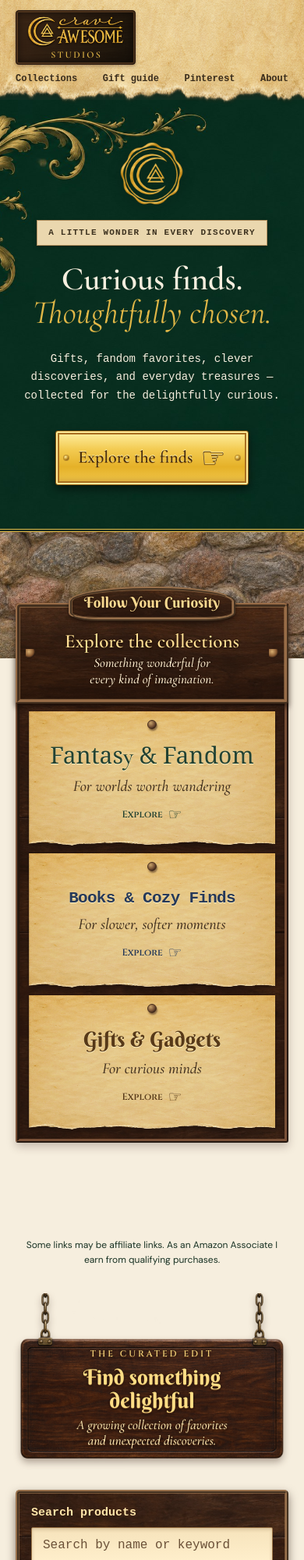
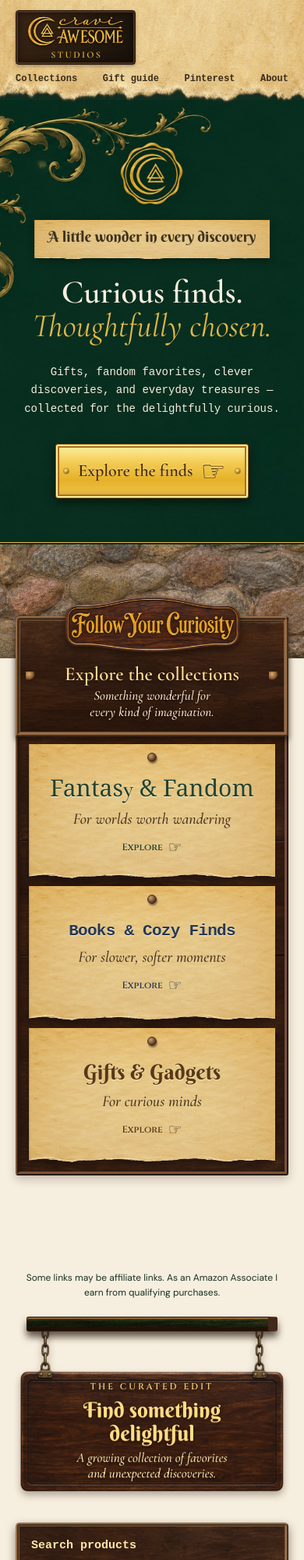
Before and after one commit to craviawesome/craviawesome-affiliates, a plain HTML site: page index.html in a window 390 px wide. Shown: the top 2000 px of the page at 78% size. Drawn offline with nearby package versions, Linux system fonts and the light colour scheme; a web font is replaced by a local one.

Commit message:
Add carved walnut, torn parchment, and Victorian brass details

```diff
--- a/index.html
+++ b/index.html
@@ -1,7 +1,7 @@
 <!doctype html>
 <html lang="en">
 <head>
-  <meta charset="utf-8"><meta name="viewport" content="width=device-width,initial-scale=1"><meta name="theme-color" content="#202F57"><meta name="description" content="Curated discoveries, thoughtful gifts and everyday wonders from CraviAwesome Studios."><title>CraviAwesome Studios | Curated Finds & Gifts</title><link rel="icon" type="image/png" href="assets/favicon.png"><link rel="stylesheet" href="styles.css?v=studio-parchment">
+  <meta charset="utf-8"><meta name="viewport" content="width=device-width,initial-scale=1"><meta name="theme-color" content="#202F57"><meta name="description" content="Curated discoveries, thoughtful gifts and everyday wonders from CraviAwesome Studios."><title>CraviAwesome Studios | Curated Finds & Gifts</title><link rel="icon" type="image/png" href="assets/favicon.png"><link rel="stylesheet" href="styles.css?v=carved-details">
 </head>
 <body>
 <a class="skip" href="#main">Skip to content</a>
@@ -12,7 +12,7 @@
 <main id="main">
 <section class="hero heritage-hero">
   <img class="hero-emblem" src="assets/craviawesome-emblem.png" alt="" aria-hidden="true">
-  <div class="eyebrow">A LITTLE WONDER IN EVERY DISCOVERY</div>
+  <div class="eyebrow">A little wonder in every discovery</div>
   <h1>Curious finds.<br><i>Thoughtfully chosen.</i></h1>
   <p>Gifts, fandom favorites, clever discoveries, and everyday treasures — collected for the delightfully curious.</p>
   <a class="button heritage-button" href="#finds">Explore the finds <span class="manicule" aria-hidden="true">☞</span></a>
@@ -21,7 +21,7 @@
 <section class="section" id="collections">
   <div class="collections">
     <header class="collection-board-heading">
-      <span class="collection-kicker">Follow Your Curiosity</span>
+      <img class="collection-kicker" src="assets/carved-curiosity-crest.png" alt="Follow Your Curiosity" width="780" height="260">
       <h2>Explore the collections</h2>
       <p>Something wonderful for every kind of imagination.</p>
     </header>
@@ -65,12 +65,14 @@
     <h2 id="pinterest-title">Latest from Pinterest</h2>
   </div>
   <div class="pinterest-widget">
+    <div class="brass-corners" aria-hidden="true"><span></span><span></span><span></span><span></span></div>
     <a data-pin-do="embedUser" data-pin-scale-width="175" data-pin-scale-height="550" data-pin-board-width="1080" href="https://www.pinterest.com/craviawesome/" hidden></a>
   </div>
   <a class="button heritage-button" href="https://www.pinterest.com/craviawesome/">Browse all Pins on Pinterest <span class="manicule" aria-hidden="true">☞</span></a>
 </section>
 <section class="about" id="about" aria-labelledby="about-title">
   <div class="studio-note">
+    <div class="brass-corners" aria-hidden="true"><span></span><span></span><span></span><span></span></div>
     <span class="eyebrow">A NOTE FROM THE STUDIO</span>
     <h2 id="about-title">Good finds have a little magic.</h2>
     <p>CraviAwesome Studios is a home for thoughtfully curated recommendations — from imaginative gifts to clever everyday essentials. We value useful details, thoughtful design, and the joy of discovering something unexpected.</p>
--- a/styles.css
+++ b/styles.css
@@ -100,14 +100,14 @@ body{background:var(--cream);color:var(--ink)}
   font: 400 clamp(14px, 1.5vw, 16px)/1.7 'Courier New', Courier, monospace;
 }
 .heritage-hero .eyebrow {
-  max-width: 100%;
-  padding: 8px 14px 7px;
-  border: 1px solid #b28f5e;
-  background: #ead7ae;
+  max-width: min(100%, 490px);
+  padding: 11px clamp(18px, 4vw, 35px) 17px;
+  background: url('assets/torn-quest-paper.png') center / 100% 100% no-repeat;
   color: #3d321f;
-  font: 700 11px/1.45 'Courier New', Courier, monospace;
-  letter-spacing: .11em;
-  box-shadow: 0 2px 5px #0004;
+  font: 400 clamp(19px, 3vw, 27px)/1.15 'Berkshire Swash', Georgia, serif;
+  letter-spacing: normal;
+  text-wrap: balance;
+  filter: drop-shadow(0 3px 4px #0005);
 }
 .button.heritage-button {
   position: relative;
@@ -221,17 +221,12 @@ body{background:var(--cream);color:var(--ink)}
   text-shadow: 0 1px 2px #1c0e06, 0 -1px #2a1408;
 }
 .collection-kicker {
-  display: table;
+  display: block;
+  width: clamp(225px, 40vw, 344px);
   max-width: 100%;
-  margin: -26px auto 0;
-  padding: 6px clamp(14px, 4vw, 38px) 8px;
-  border: 4px ridge #98704b;
-  border-radius: 48% 48% 18% 18% / 44% 44% 24% 24%;
-  background: linear-gradient(#75482330, #1a0d08a3),
-              #52301e url('assets/weathered-walnut.jpg') center / 520px auto;
-  box-shadow: 0 3px 4px #180c07b8, inset 0 0 0 1px #d3a06b69;
-  color: #f7d890;
-  font: 400 clamp(19px, 3.2vw, 30px)/1.15 'Berkshire Swash', 'Cormorant Garamond', Georgia, serif;
+  height: auto;
+  margin: clamp(-49px, -5.5vw, -32px) auto 0;
+  filter: drop-shadow(0 4px 4px #180c07b8);
 }
 .collection-board-heading h2 {
   margin: 13px 0 5px;
@@ -464,6 +459,7 @@ body{background:var(--cream);color:var(--ink)}
 }
 .about p { color: var(--green); }
 .studio-note {
+  position: relative;
   max-width: 780px;
   margin: 0 auto;
   padding: clamp(32px, 6vw, 58px) clamp(22px, 5vw, 54px);
@@ -475,18 +471,36 @@ body{background:var(--cream);color:var(--ink)}
 }
 .studio-note .eyebrow { color: #80501f; }
 .studio-note p { margin-bottom: 0; }
+.brass-corners {
+  position: absolute;
+  z-index: 1;
+  inset: -2px;
+  pointer-events: none;
+}
+.brass-corners span {
+  position: absolute;
+  width: var(--corner-size, clamp(32px, 6vw, 52px));
+  aspect-ratio: 1;
+  background: url('assets/victorian-brass-corner.png') center / contain no-repeat;
+  filter: drop-shadow(0 2px 2px #1d100b80);
+}
+.brass-corners span:nth-child(1) { top: 0; left: 0; }
+.brass-corners span:nth-child(2) { top: 0; right: 0; transform: rotate(90deg); }
+.brass-corners span:nth-child(3) { right: 0; bottom: 0; transform: rotate(180deg); }
+.brass-corners span:nth-child(4) { bottom: 0; left: 0; transform: rotate(270deg); }
 footer{background:var(--blue);color:var(--cream);border-top:3px solid var(--light-gold)}footer strong{font-family:'Cormorant Garamond',serif;font-size:30px}footer p, .footer-right small{color:var(--cream)}
 .disclosure-inline{max-width:700px;margin:-12px auto 28px;text-align:center;font-size:12px;line-height:1.6;color:var(--green)}
 @media(max-width:560px){.top nav{width:100%;justify-content:space-between;gap:8px 12px}.hero h1{font-size:52px}}
 
 .catalog-sign {
+  --beam-depth: clamp(17px, 3.3vw, 28px);
   position: relative;
   isolation: isolate;
   display: grid;
   align-content: center;
   max-width: 720px;
   min-height: clamp(220px, 38vw, 322px);
-  margin: 0 auto 32px;
+  margin: var(--beam-depth) auto 32px;
   padding: clamp(70px, 11.5vw, 110px) clamp(28px, 8vw, 88px) clamp(22px, 4vw, 36px);
   color: #f5d687;
   text-shadow: 0 -1px #28180d, 0 1px #694221, 0 2px 3px #190c07;
@@ -498,6 +512,19 @@ footer{background:var(--blue);color:var(--cream);border-top:3px solid var(--ligh
   inset: 0;
   background: url('assets/catalog-hanging-sign.png') center / 100% 100% no-repeat;
   filter: drop-shadow(0 5px 5px #2e160d59);
+}
+.catalog-sign::after {
+  content: '';
+  position: absolute;
+  z-index: -1;
+  inset: calc(5px - var(--beam-depth)) 4% auto;
+  height: var(--beam-depth);
+  border: 1px solid #301a0d;
+  border-right: clamp(12px, 2.7vw, 23px) solid #42281a;
+  border-radius: 3px;
+  background: linear-gradient(#d3934e45, transparent 33%, #1b0e08a6),
+              #4e2f1b url('assets/header-walnut.jpg') center / 400px auto;
+  box-shadow: inset 0 2px #b58049a6, inset 0 -4px #201006c2, 0 7px 10px #211207b3;
 }
 .catalog-sign .eyebrow { color: #f0cd77; font-family: Cinzel, Georgia, serif; }
 .catalog-sign h2 {
@@ -617,7 +644,18 @@ footer{background:var(--blue);color:var(--cream);border-top:3px solid var(--ligh
 .pinterest-section::after { right: 10px; bottom: 10px; transform: rotate(180deg); }
 .pinterest-section h2 { color: #ffe3a3; }
 .pinterest-section .section-intro { margin-bottom: 24px; }
-.pinterest-widget { max-width: 1100px; margin: 0 auto; }
+.pinterest-widget {
+  --corner-size: clamp(35px, 6.5vw, 68px);
+  position: relative;
+  max-width: 1130px;
+  margin: 0 auto;
+  padding: clamp(10px, 2.3vw, 23px);
+  border: 4px ridge #91633e;
+  border-radius: 5px;
+  background: linear-gradient(#1b0d085f, #1b0d0880),
+              #3a2419 url('assets/weathered-walnut.jpg') center / 760px auto;
+  box-shadow: inset 0 0 0 1px #c2915a80, 0 5px 12px #080e2099;
+}
 .pinterest-section > .button { margin-top: 24px; }
 .pinterest-section > .button:focus-visible { outline-color: #ffe3a3; }
 :focus-visible { outline: 2px solid currentColor; outline-offset: 4px; }
```
Also changed, not shown: assets/carved-curiosity-crest.png (added), assets/victorian-brass-corner.png (added).
